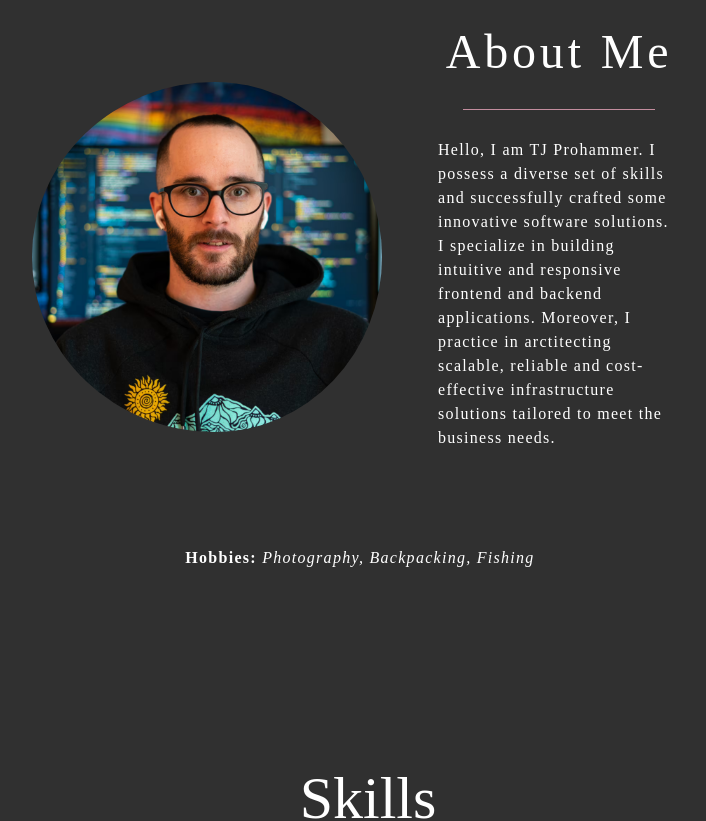
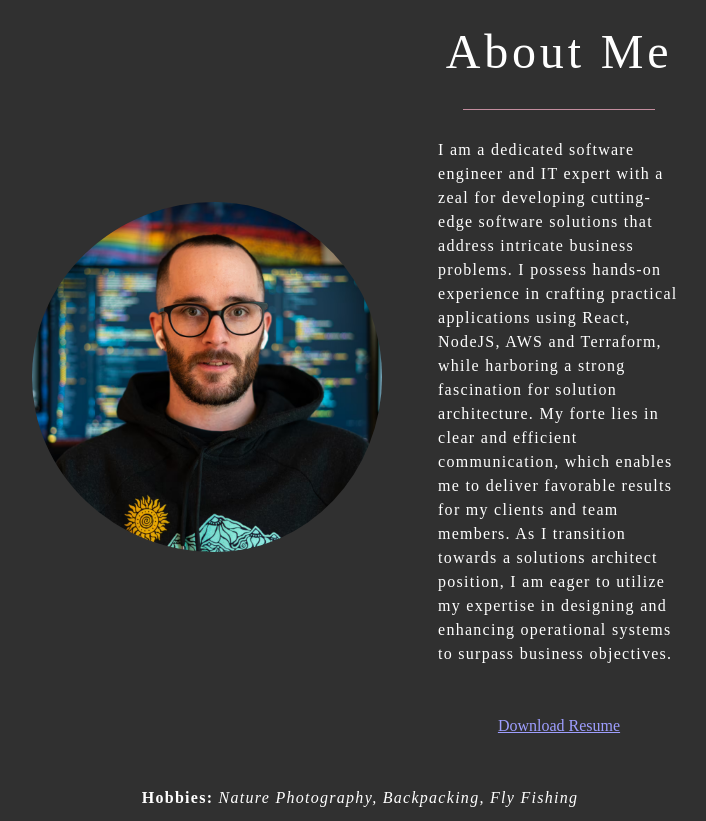
Before and after one commit to tjprohammer/portfolio, a React app: page / in a window 1280 px wide. Shown: the part 920-1741 px from the top of the page, without its empty margins (272-978 px from the left). Built offline with nearby package versions, Linux system fonts and the light colour scheme.

Commit message:
added resume links

```diff
--- a/package.json
+++ b/package.json
@@ -28,6 +28,7 @@
     "@types/node": "^18.11.12",
     "@types/react": "^18.0.26",
     "@types/react-dom": "^18.0.9",
+    "aws-amplify": "^5.1.4",
     "css-loader": "^6.7.3",
     "file-loader": "^6.2.0",
     "framer-motion": "^7.8.0",
--- a/src/Pages/About.tsx
+++ b/src/Pages/About.tsx
@@ -5,6 +5,7 @@ import portrait from '../../assets/portrait.jpg';
 import { Variants, motion } from 'framer-motion';
 import { useFadeInOnScroll } from '../hooks/useFadeInOnScroll';
 import { Line } from './Home';
+import ResumeLinks from '../components/resumeLinks/ResumeLinks';
 
 type Props = {};
 
@@ -131,9 +132,10 @@ const About = (props: Props) => {
                                         <Typography
                                             variant="body1"
                                             sx={{ pt: 2, pb: 6, letterSpacing: '.08em' }}>
-                                           Hello, I am TJ Prohammer. I possess a diverse set of skills and successfully crafted some innovative software solutions. I specialize in building intuitive and responsive frontend and backend applications. Moreover, I practice in arctitecting scalable, reliable and cost-effective infrastructure solutions tailored to meet the business needs.
+                                           I am a dedicated software engineer and IT expert with a zeal for developing cutting-edge software solutions that address intricate business problems. I possess hands-on experience in crafting practical applications using React, NodeJS, AWS and Terraform, while harboring a strong fascination for solution architecture. My forte lies in clear and efficient communication, which enables me to deliver favorable results for my clients and team members. As I transition towards a solutions architect position, I am eager to utilize my expertise in designing and enhancing operational systems to surpass business objectives.
                                         </Typography>
                                     </motion.div>
+                                    <ResumeLinks resumeUrl='https://docs.google.com/document/d/1ob4ychxajp6YrwU8TIwWSYHePDp4Wpij/edit?usp=sharing&ouid=108253229835955685676&rtpof=true&sd=true' />
                                 </Container>
                             </Grid>
                         </Grid>
@@ -168,7 +170,7 @@ const About = (props: Props) => {
                                         <Typography
                                             variant="body1"
                                             sx={{ pt: 6, letterSpacing: '.08em' }}>
-                                           <strong>Hobbies: </strong> <em> Photography, Backpacking, Fishing</em>
+                                           <strong>Hobbies: </strong> <em> Nature Photography, Backpacking, Fly Fishing</em>
                                         </Typography>
                                     </motion.div>
                 </Grid>
--- /dev/null
+++ b/src/components/resumeLinks/ResumeLinks.tsx
@@ -0,0 +1,16 @@
+import React from "react";
+
+interface ResumeLinkProps {
+    resumeUrl: string;
+    // coverLetterUrl: string;
+}
+
+const ResumeLinks: React.FC<ResumeLinkProps> = ({ resumeUrl }) => {
+    return (
+        <div>
+            <a href={resumeUrl} target="_blank" rel="noopener noreferrer" download>Download Resume</a>
+        </div>
+    )
+}
+
+export default ResumeLinks;
```
Also changed, not shown: 1 other file (tests, documents, lock files or other folders).
